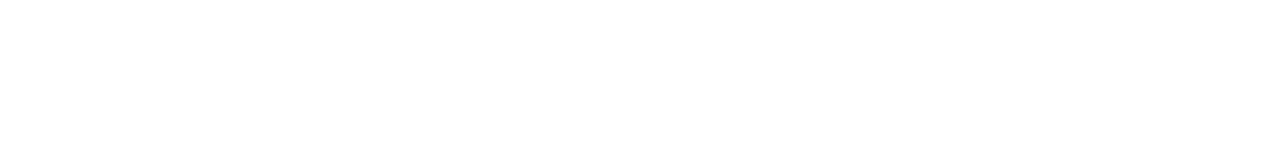
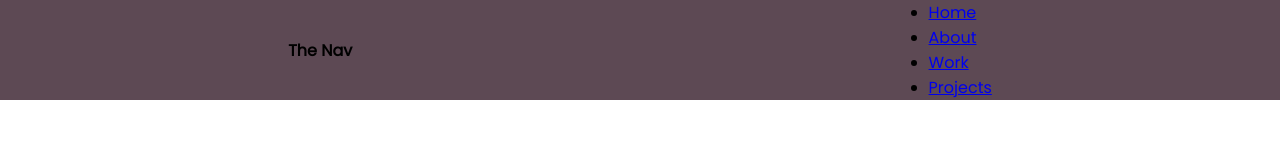
Before and after one commit to Jytang10/responsive-navigation-bar, a plain HTML site: page index.html in a window 1280 px wide. Drawn offline with Linux system fonts and the light colour scheme.

Commit message:
Setup nav bar

```diff
--- a/index.html
+++ b/index.html
@@ -4,9 +4,30 @@
     <meta charset="UTF-8">
     <meta name="viewport" content="width=device-width, initial-scale=1.0">
     <meta http-equiv="X-UA-Compatible" content="ie=edge">
+    <link href="https://fonts.googleapis.com/css?family=Poppins&display=swap" rel="stylesheet">
+    <link rel="stylesheet" href="style.css">
     <title>Responsive Navigation Bar</title>
   </head>
   <body>
-
+    <nav>
+      <div class="logo">
+          <h4>The Nav</h4>
+      </div>
+      <ul>
+        <li>
+          <a href="#">Home</a>
+        </li>
+        <li>
+          <a href="#">About</a>
+        </li>
+        <li>
+          <a href="#">Work</a>
+        </li>
+        <li>
+          <a href="#">Projects</a>
+        </li>
+      </ul>
+    </nav>
+    <script src="main.js"></script>
   </body>
 </html>
--- /dev/null
+++ b/style.css
@@ -0,0 +1,14 @@
+* {
+  margin: 0px;
+  padding: 0px;
+  box-sizing: border-box;
+}
+
+nav {
+  display: flex;
+  justify-content: space-around;
+  align-items: center;
+  min-height: 8vh;
+  background-color: #5d4954;
+  font-family: 'Poppins', sans-serif;
+}
```
Also changed, not shown: main.js (added).
